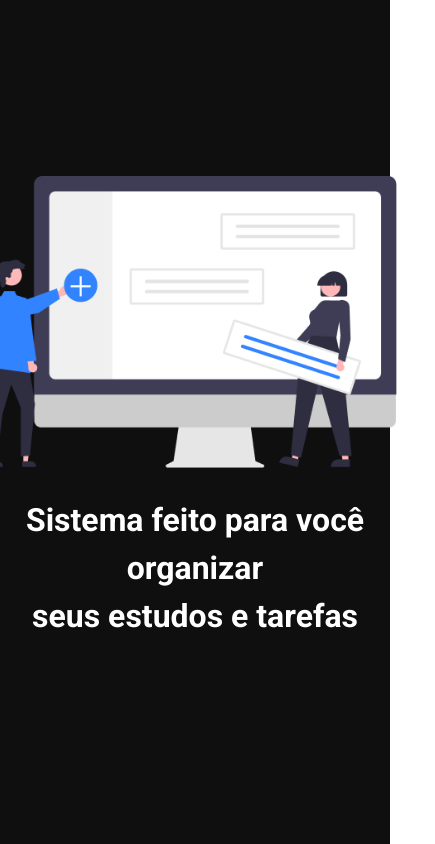
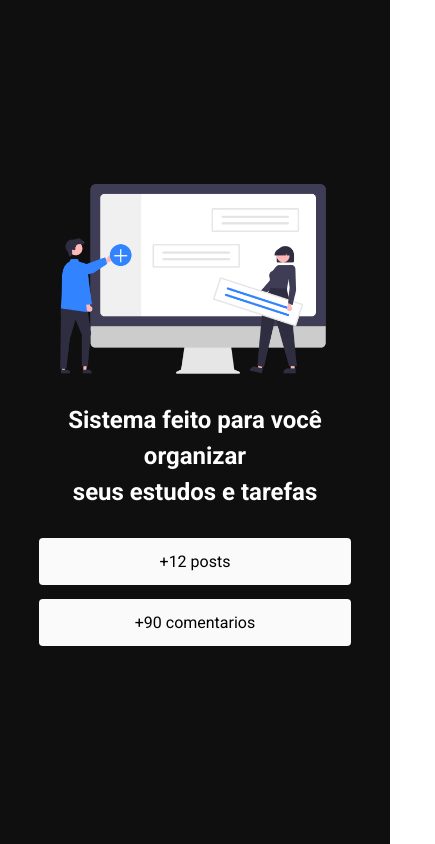
Before and after one commit to denervalspelizario/appTarefas, a Next.js app: page / in a window 390 px wide. Shown: the whole page, 435 px wide, since content can reach past the window. Built offline with nearby package versions, Linux system fonts and the light colour scheme.

Commit message:
update appTarefas adicionando 2 section chamadas box em main ja comestilizacao e responsividade em toda main

```diff
--- a/src/pages/index.tsx
+++ b/src/pages/index.tsx
@@ -22,10 +22,26 @@ export default function Home() {
           />
 
         </div>
+
         <h1 className={styles.title}>
           Sistema feito para você organizar <br />
           seus estudos e tarefas
         </h1>
+
+        <div className={styles.infoContent}>
+
+          <section className={styles.box}>
+            <span>
+              +12 posts
+            </span>
+          </section>
+          <section className={styles.box}>
+            <span>
+              +90 comentarios
+            </span>
+          </section>
+
+        </div>
       </main>
     </div>
   )
--- a/src/styles/Home.module.css
+++ b/src/styles/Home.module.css
@@ -30,3 +30,40 @@
   margin: 28px;
   line-height: 150%;
 }
+
+.infoContent {
+  display: flex;
+  align-items: center;
+  justify-content: space-around;
+}
+
+.box{
+  background-color: #fafafa;
+  padding: 14px 44px;
+  border-radius: 4px;
+  transition: transform 0.4s;
+}
+
+.box:hover{
+  transform: scale(1.08);  /* ao passar o mouse aomenta de escala em 1.08*/
+}
+
+
+@media screen and (max-width: 580px) {
+
+  .hero{
+    max-width: 80%;
+  }
+  .title{
+    font-size: 24px;
+  }
+  .infoContent{
+    flex-direction: column;
+  }
+  .box{
+    width: 80%;
+    margin-bottom: 14px;
+    text-align: center;
+  }
+
+}
```
